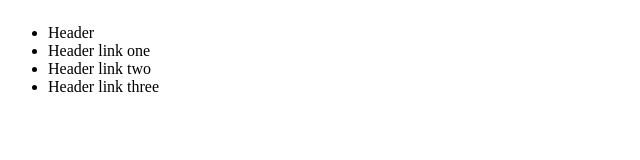
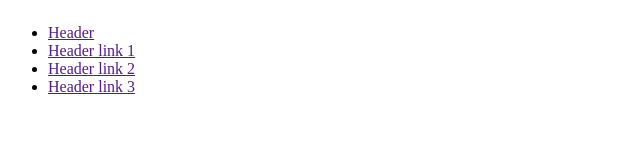
Before and after one commit to nickyaremovich/landing-page, a plain HTML site: page index.html in a window 1280 px wide. Shown: the whole page, without its empty margins (0-640 px from the left). Drawn offline with Linux system fonts and the light colour scheme.

Commit message:
will refactor html for nav bar

```diff
--- a/index.html
+++ b/index.html
@@ -7,12 +7,12 @@
     <link rel="stylesheet" href="styles.css">
 </head>
 <body>
-    <nav class="nav">
-        <ul class="nav-icons">
-            <li id="left">Header</li>
-            <li id="right">Header link one</li>
-            <li id="right">Header link two</li>
-            <li id="right">Header link three</li>
+    <nav>
+        <ul class="navbar">
+            <li id="left"><a href="">Header</a></li>
+            <li id="right"><a href="">Header link 1</a></li>
+            <li id="right"><a href="">Header link 2</a></li>
+            <li id="right"><a href="">Header link 3</a></li>
         </ul>
     </nav>
 
```
